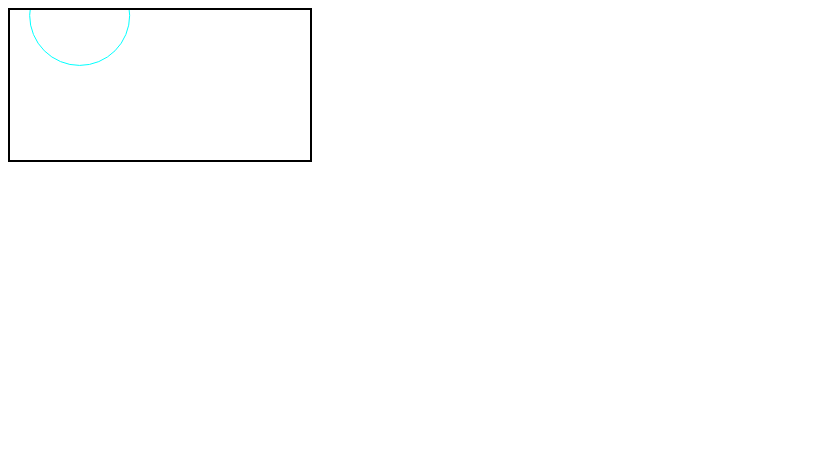
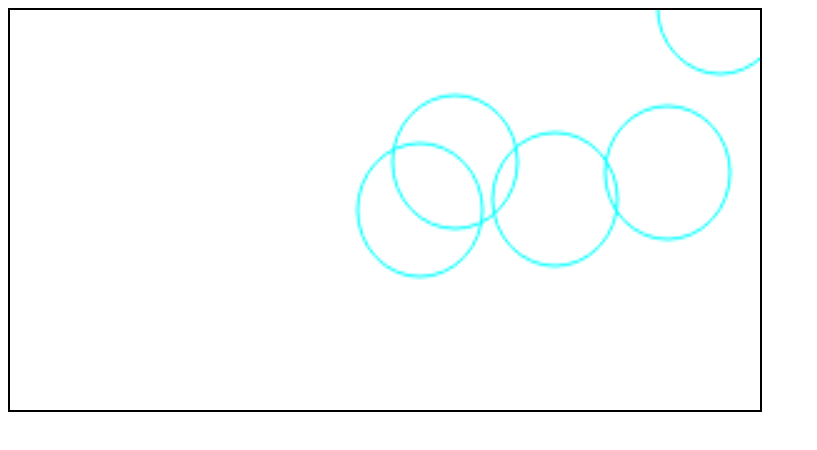
Before and after one commit to ZacharyTherrien/420-426-Multimedia-And-Internet, a plain HTML site: page 7.2-Starting-With-Canvas/index.html in a window 1280 px wide. Shown: the whole page, without its empty margins (0-817 px from the left). Drawn offline with Linux system fonts and the light colour scheme.

Commit message:
Exercise 7.2 - updates
The canvas exercise with bubbles has been "completed". Aside from the the event that was replaced with random movement, it is all done. Now, onto the final assignment, the Game Project!

```diff
--- a/7.2-Starting-With-Canvas/main.js
+++ b/7.2-Starting-With-Canvas/main.js
@@ -51,37 +51,58 @@ A new method, instead of a line, is required.*/
 
 /*Animating a Bubble!*/
 const START = 100;
+const MAXBUBBLES = 5;
 
 class Bubble{
     constructor(x, y){
         this.x = x;
         this.y = y;
-        this.radius = 50;
+        this.xVector= 1;
+        this.yVector = 1;
+        this.radius = 25;
     }
+    //Used like a private method.
     draw(){
         context.strokeStyle = "#00FFFF";
         context.beginPath();
-        context.arc(this.x++,this.y--,this.radius,0,2*Math.PI);
+        this.x += this.xVector;
+        this.y += this.yVector;
+        context.arc(this.x,this.y,this.radius,0,2*Math.PI);
         context.closePath();
         context.stroke();
     }
+    //Used like a public method.
     update(){
+        //If out of bounds, change to random position.
         if(this.x > canvas.width || this.x < 0 || this.y > canvas.height || this.y < 0){
-            this.x = (Math.random()*100);
-            this.y = (Math.random()*100);
+            this.x = (Math.floor(Math.random()*250));
+            this.y = Math.floor((Math.random()*150));
+            //Change its vector(s).
+            if(Math.random() >= 0.25)
+                this.xVector = this.xVector * -1;
+            else if(Math.random() >= 0.5)
+                this.yVector = this.yVector * -1;
+            else{
+                this.xVector = this.xVector * -1;
+                this.yVector = this.yVector * -1;
+            }
         }
-
+        //Execute the drawing.
         this.draw();
     }
 }
 
-let myBubble = new Bubble(100,100);
+//Create the bubbles.
+let myBubbles = new Array(MAXBUBBLES);
+for(let i = 0; i < MAXBUBBLES; i++)
+    myBubbles[i] = new Bubble(Math.floor(Math.random() * 250), Math.floor(Math.random() * 150));
 
+//Function to animate them.
 function animate(){
     requestAnimationFrame(animate);
     context.clearRect(0,0,canvas.width,canvas.height);
-
-    myBubble.update();
+    for(let i = 0; i < MAXBUBBLES; i++)
+        myBubbles[i].update();
 }
 
 animate();
--- a/7.2-Starting-With-Canvas/style.css
+++ b/7.2-Starting-With-Canvas/style.css
@@ -1,4 +1,6 @@
 canvas{
+    height: 400px;
+    width: 750px;
     border: 2px;
     border-style: solid;
 }
```
